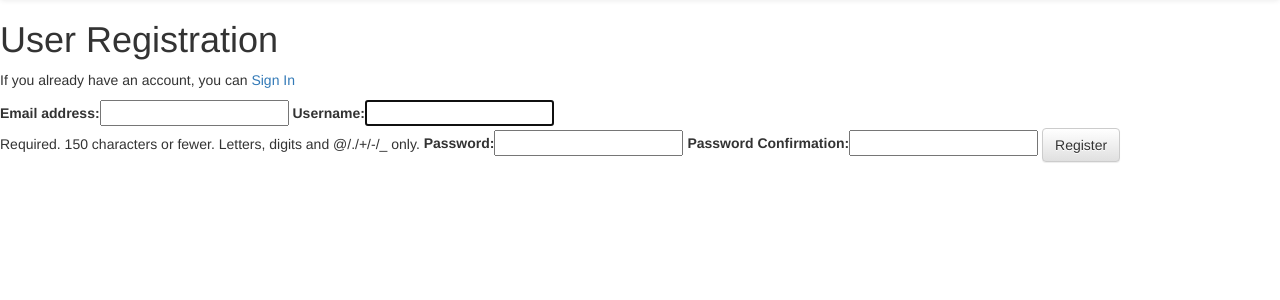
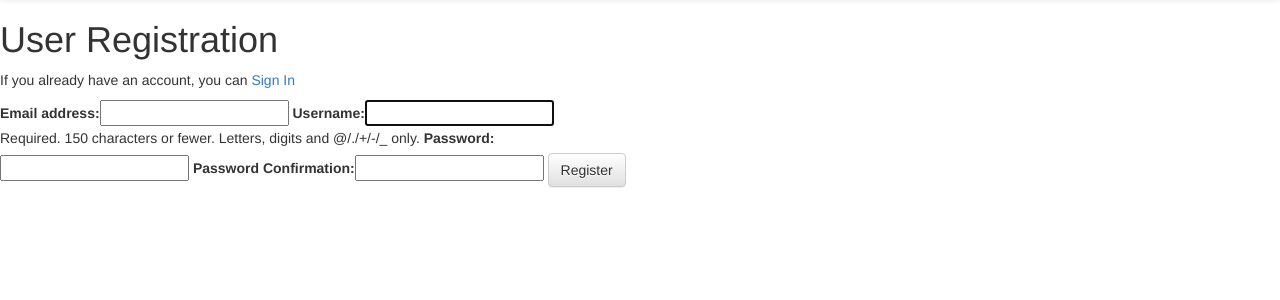
Before and after one commit to jjackson19862017/django-authentication, a Django app: page /accounts/register/ in a window 1280 px wide. Shown: the part 52-352 px from the top of the page. Run offline with Django 3.2, Linux system fonts and the light colour scheme; some libraries are stand-ins or nearby versions.

Commit message:
Static CSS Styling

```diff
--- a/django_auth/settings.py
+++ b/django_auth/settings.py
@@ -137,6 +137,9 @@ USE_TZ = True
 # https://docs.djangoproject.com/en/1.11/howto/static-files/
 
 STATIC_URL = '/static/'
+STATICFILES_DIRS = [
+    os.path.join(BASE_DIR, "static")
+]
 
 MESSAGE_STORAGE = "django.contrib.messages.storage.session.SessionStorage"
 
--- /dev/null
+++ b/static/css/styles.css
@@ -0,0 +1,3 @@
+form {
+    width: 50%;
+}
--- a/templates/base.html
+++ b/templates/base.html
@@ -1,4 +1,4 @@
-<!DOCTYPE html>
+<!DOCTYPE html> {% load staticfiles %}
 <html lang="en">
 
 <head>
@@ -7,7 +7,8 @@
 
     <!-- Optional theme -->
     <link rel="stylesheet" href="https://maxcdn.bootstrapcdn.com/bootstrap/3.3.7/css/bootstrap-theme.min.css" integrity="sha384-rHyoN1iRsVXV4nD0JutlnGaslCJuC7uwjduW9SVrLvRYooPp2bWYgmgJQIXwl/Sp" crossorigin="anonymous">
-
+    <!-- Custom CSS-->
+    <link rel="stylesheet" href="{% static 'css/styles.css' %}">
     <!-- Latest compiled and minified JavaScript -->
     <script src="https://maxcdn.bootstrapcdn.com/bootstrap/3.3.7/js/bootstrap.min.js" integrity="sha384-Tc5IQib027qvyjSMfHjOMaLkfuWVxZxUPnCJA7l2mCWNIpG9mGCD8wGNIcPD7Txa" crossorigin="anonymous"></script>
     <meta charset="UTF-8">
```
Also changed, not shown: readme.md, 2 other files.
